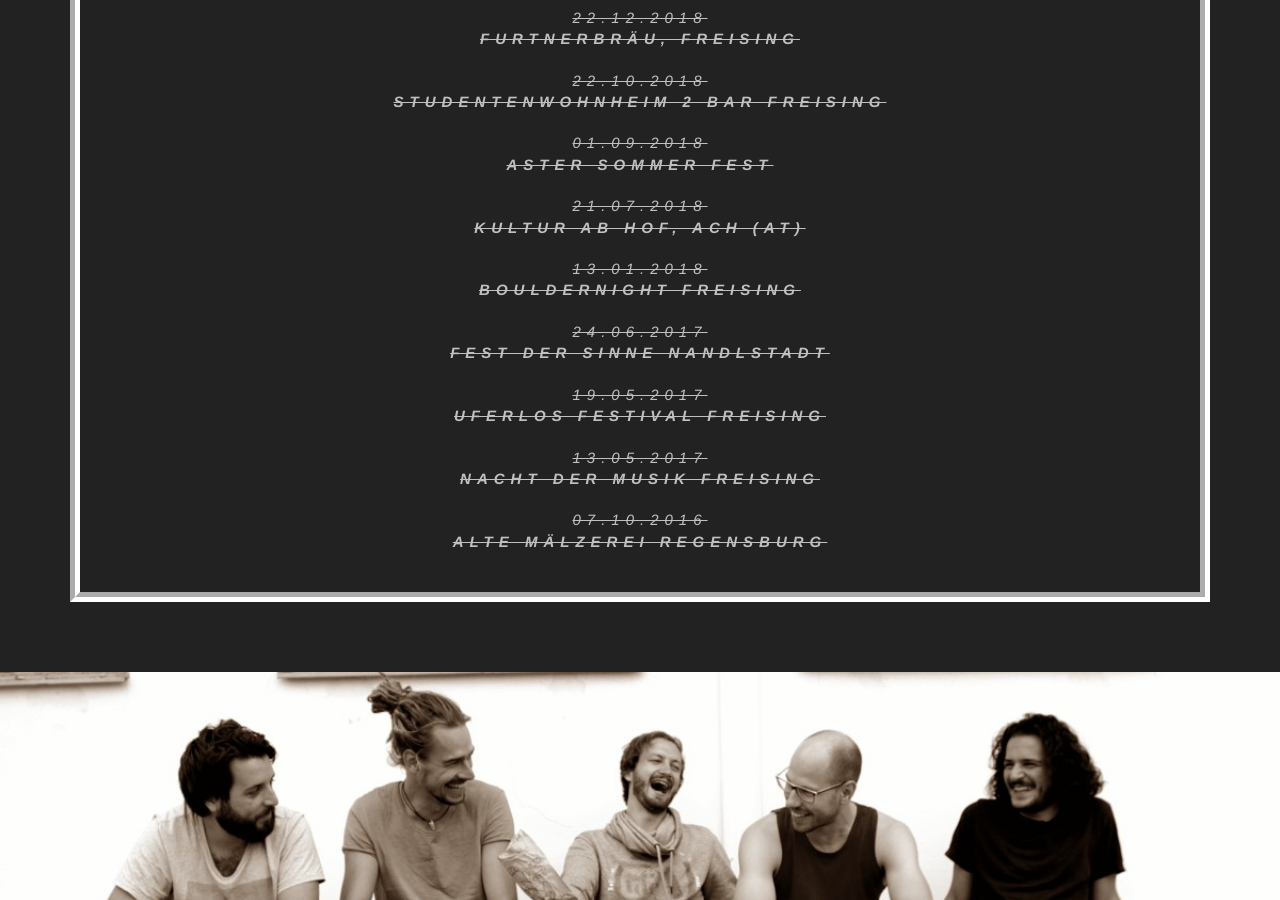
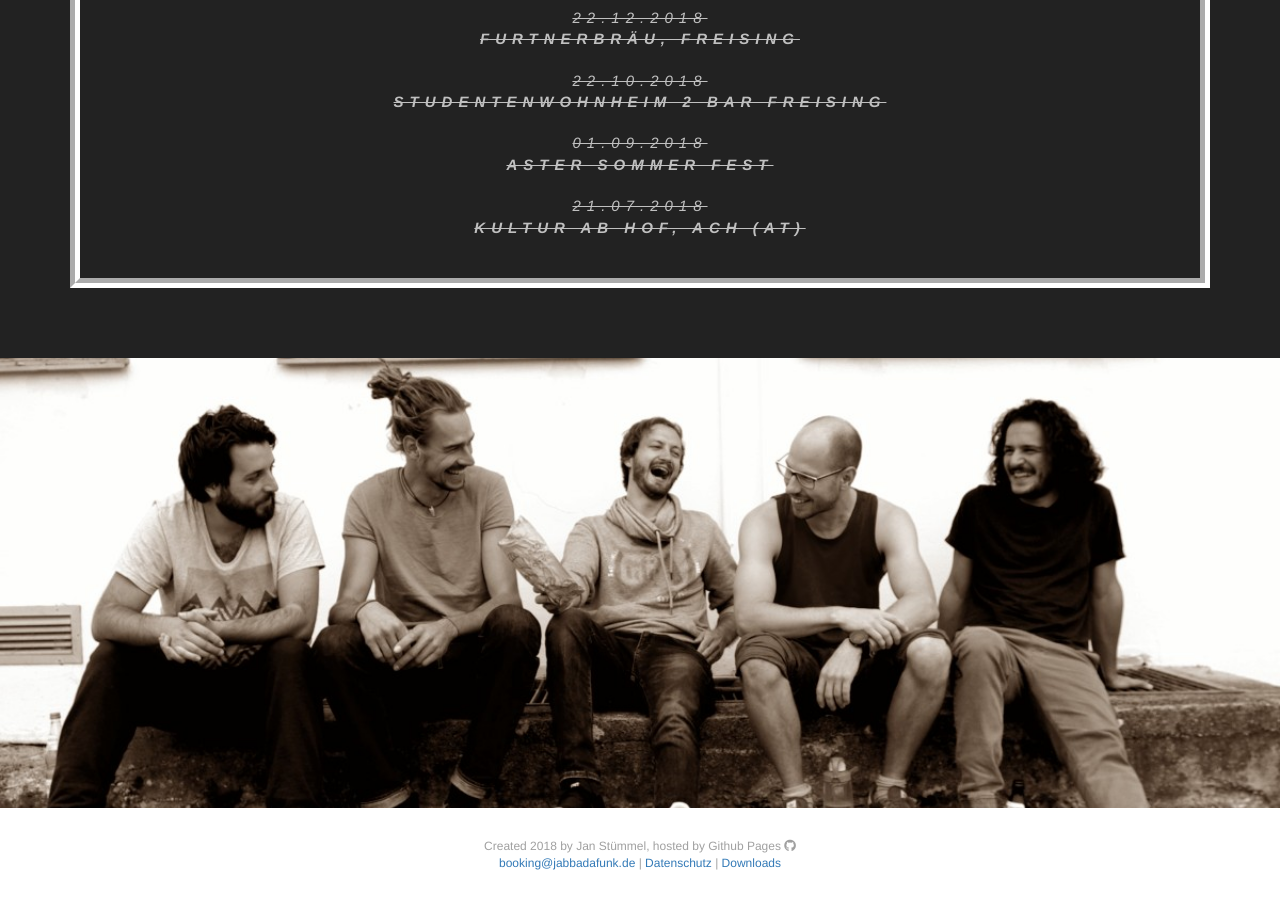
Before and after one commit to jabbadafunk/jabbadafunk.github.io, a Jekyll site: the page built from index.html, in a window 1280 px wide and 900 px high, scrolled down 2060 px. Built offline with Jekyll 4.4.1, drawn with Linux system fonts in a browser that asks for light colours.

Commit message:
Update from Forestry.io jabbadafunk@gmail.com updated _data/gigs.yml

```diff
--- a/_data/gigs.yml
+++ b/_data/gigs.yml
@@ -56,18 +56,3 @@
 - location: Kultur ab Hof, Ach (AT)
   date: 2018-07-21T00:00:00.000+00:00
   completed: true
-- location: Bouldernight Freising
-  completed: true
-  date: 2018-01-13T00:00:00.000+00:00
-- location: Fest der Sinne Nandlstadt
-  date: 2017-06-24T00:00:00.000+00:00
-  completed: true
-- location: Uferlos Festival Freising
-  completed: true
-  date: 2017-05-19T00:00:00.000+00:00
-- location: Nacht der Musik Freising
-  date: 2017-05-13T00:00:00.000+00:00
-  completed: true
-- location: Alte Mälzerei Regensburg
-  date: 2016-10-07T00:00:00.000+00:00
-  completed: true
```
